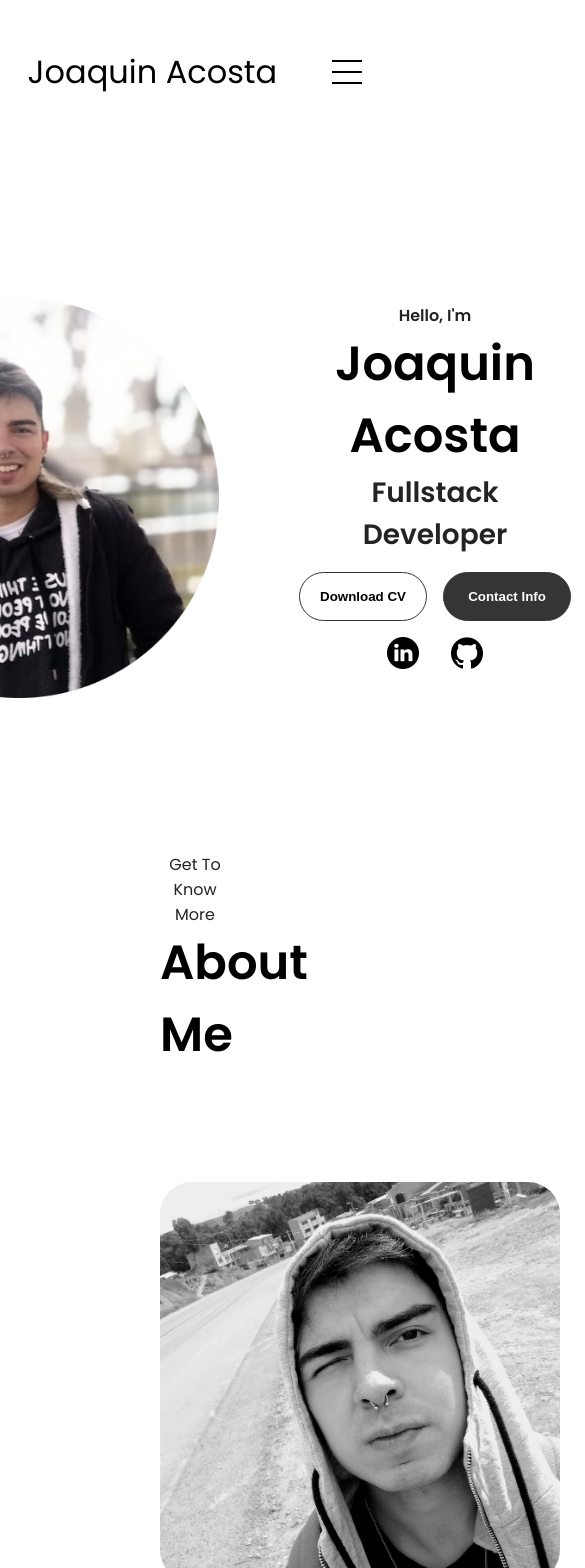
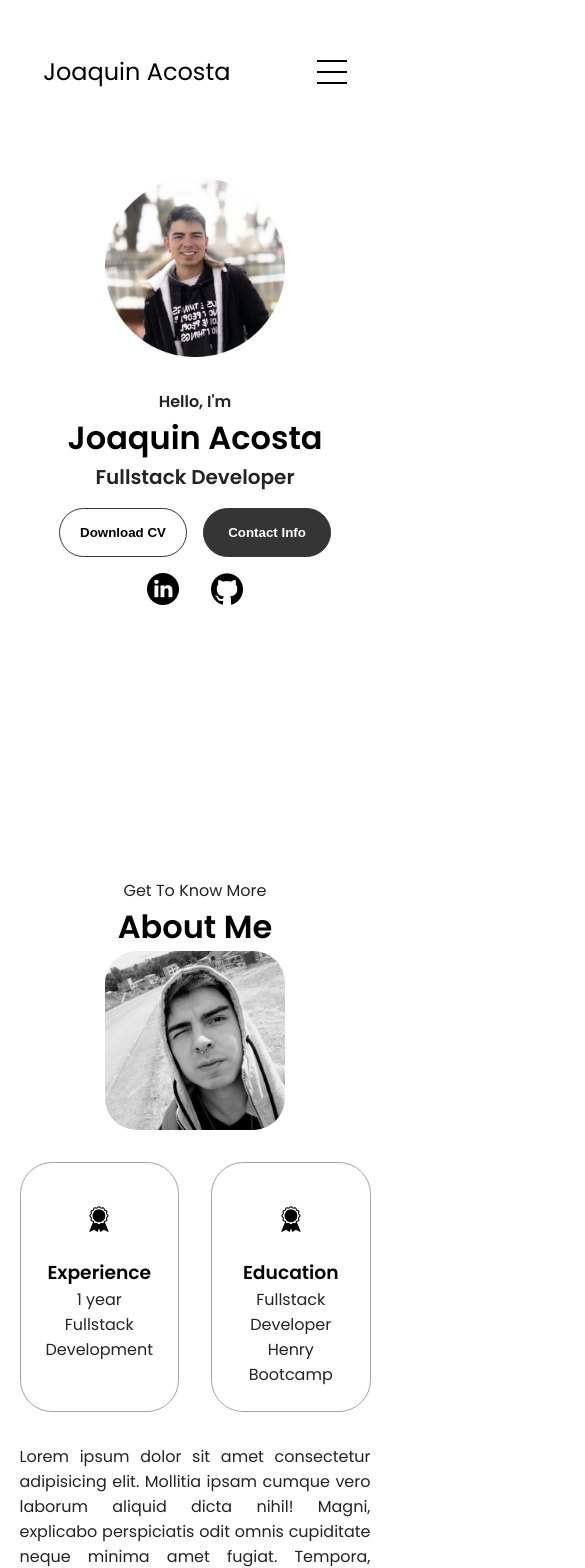
Before and after one commit to JoaquinHAcosta/newPortfolio, a React (Vite) app: page / in a window 390 px wide. Shown: the top 1568 px of the page, 585 px wide, since content can reach past the window. Built offline with nearby package versions, Linux system fonts and the light colour scheme.

Commit message:
finished responsive

```diff
--- a/src/App.css
+++ b/src/App.css
@@ -141,18 +141,6 @@
 
 .hamburger-icon span:first-child {
   transform: none;
-}
-
-/* MEDIA */
-
-@media screen and (max-width: 1200px) {
-  #desktop-nav {
-    display: none;
-  }
-
-  #hamburger-nav {
-    display: flex;
-  }
 }
 
 /* SECTIONS */
@@ -440,3 +428,129 @@
 footer p {
   text-align: center;
 }
+
+/* MEDIA */
+
+@media screen and (max-width: 1400px) {
+  #profile {
+    height: 83vh;
+    margin-bottom: 6rem;
+  }
+
+  .about-containers {
+    flex-wrap: wrap;
+  }
+}
+
+@media screen and (max-width: 1200px) {
+  #desktop-nav {
+    display: none;
+  }
+
+  #hamburger-nav {
+    display: flex;
+  }
+
+  #experience,
+  .experience-details-container {
+    margin-top: 2rem;
+  }
+
+  #profile,
+  .section-container {
+    display: block;
+  }
+
+  .arrow {
+    display: none;
+  }
+
+  section,
+  .section-container {
+    height: fit-content;
+  }
+
+  section {
+    margin: 0 5%;
+  }
+
+  .section__pic-container {
+    width: 275px;
+    height: 275px;
+    margin: 0 auto 2rem;
+  }
+
+  .about-containers {
+    margin-top: 0;
+  }
+
+}
+
+@media screen and (max-width: 600px) {
+
+  #contact,
+  footer {
+    height: 40vh;
+  }
+
+  #profile {
+    height: 83vh;
+    margin-bottom: 0;
+  }
+
+  article {
+    font-size: 1rem;
+  }
+
+  footer nav {
+    height: fit-content;
+    margin-bottom: 2rem;
+  }
+
+  .about-containers,
+  .contact-info-upper-container,
+  .btn-container {
+    flex-wrap: wrap;
+  }
+
+  .contact-info-container {
+    margin: 0;
+  }
+
+  .contact-info-container p,
+  .nav-links li a {
+    font-size: 1rem;
+  }
+
+  .experience-sub-title {
+    font-size: 1.25rem;
+  }
+
+  .logo {
+    font-size: 1.5rem;
+  }
+
+  .nav-links {
+    flex-direction: column;
+    gap: 0.5rem;
+    text-align: center;
+  }
+
+  .section__pic-container {
+    width: auto;
+    height: 46vw;
+    justify-content: center;
+  }
+
+  .section__text__p2 {
+    font-size: 1.25rem;
+  }
+
+  .title {
+    font-size: 2rem;
+  }
+
+  .text-container {
+    text-align: justify;
+  }
+}
--- a/src/components/Footer.jsx
+++ b/src/components/Footer.jsx
@@ -1,5 +1,3 @@
-import React from 'react'
-
 const Footer = () => {
   return (
     <footer>
```
